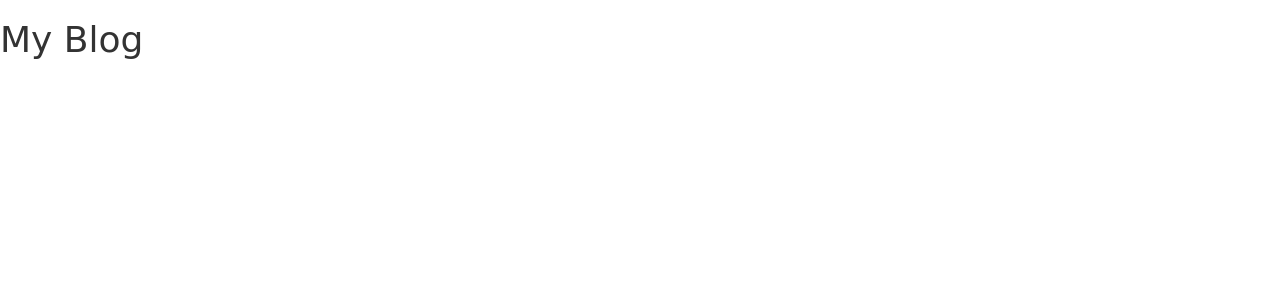
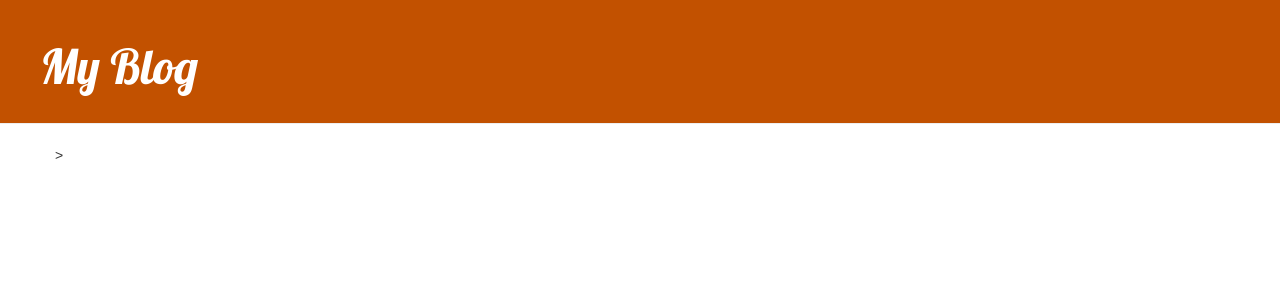
Before and after one commit to jayseaCODE/PythonWebBlog, a Django app: page / in a window 1280 px wide. Before the commit the part shown is almost empty. Shown: the top 300 px of the page. Run offline with Django 3.2, Linux system fonts and the light colour scheme; tables that the repository leaves empty hold one stand-in row (values such as "Sample post"); some libraries are stand-ins or nearby versions.

Commit message:
Use classes to section content, and bootstrap builtin CSS classes

```diff
--- a/blog/templates/blog/post_list.html
+++ b/blog/templates/blog/post_list.html
@@ -13,20 +13,30 @@
 
   <link rel="stylesheet" href="//maxcdn.bootstrapcdn.com/bootstrap/3.2.0/css/bootstrap.min.css">
   <link rel="stylesheet" href="//maxcdn.bootstrapcdn.com/bootstrap/3.2.0/css/bootstrap-theme.min.css">
+  <link href="//fonts.googleapis.com/css?family=Lobster&subset=latin,latin-ext" rel="stylesheet" type="text/css">
   <link rel="stylesheet" href="{% static 'css/blog.css' %}">
 </head>
 
 <body>
 
-    <div>
-        <h1>My Blog</h1>
+    <div class="page-header">
+        <h1><a href="/">My Blog</a></h1>
     </div>
+    <div class="content container">
+        <div class="row">
+            <div class="col-md-8">
                 {% for post in posts %}
-        <div>
+                    <div class="post">
+                        <div class="date">
                             <p>published: {{ post.published_date }}</p>
+                        </div>
                         <h2><a href="">{{ post.title }}</a></h2>
                         <p>{{ post.text|linebreaksbr }}</p>
                     </div>
                 {% endfor %}
+            </div>
+        </div>>
+    </div>
+
 </body>
 </html>
```
Lines whose indentation alone changed are shown as unchanged.
